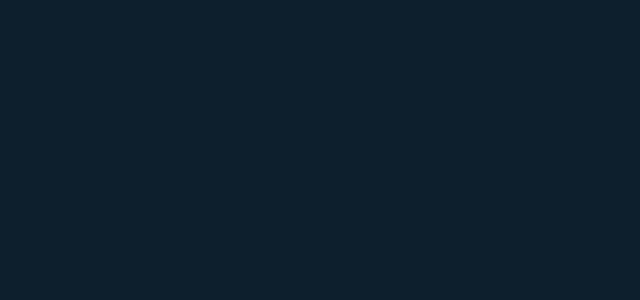
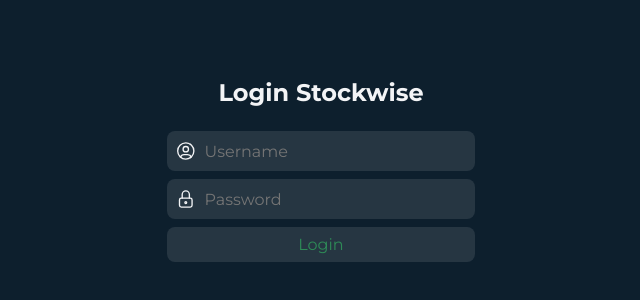
Before and after one commit to jihadable/stockwise, a React (Vite) app: page /login in a window 1280 px wide. Before the commit this address had no page. Shown: the part 230-530 px from the top of the page, without its empty margins (319-959 px from the left). Built offline with nearby package versions, Linux system fonts and the light colour scheme.

Commit message:
create login page

```diff
--- a/src/Router.tsx
+++ b/src/Router.tsx
@@ -7,6 +7,7 @@
 import { item } from "./components/itemType";
 import Detail from "./pages/Detail";
 import Edit from "./pages/Edit";
+import Login from "./pages/Login";
 
 export default function Router(){
 
@@ -93,6 +94,7 @@
         <BrowserRouter>
             <Routes>
                 <Route path="/" element={<Dashboard items={items} setItems={setItems} currencyItems={currencyItems} selectedCurrency={selectedCurrency} setSelectedCurrency={setSelectedCurrency} />}></Route>
+                <Route path="/login" element={<Login />}></Route>
                 <Route path="/add-product" element={<AddProduct setItems={setItems} />}></Route>
                 <Route path="/account" element={<Account userData={userData} setUserData={setUserData} />}></Route>
                 <Route path="/contact" element={<Contact />}></Route>
--- a/src/pages/Login.tsx
+++ b/src/pages/Login.tsx
@@ -0,0 +1,32 @@
+import { IconLock, IconUserCircle } from "@tabler/icons-react"
+import "../style/Login.css"
+import { useState } from "react"
+
+export default function Login(){
+
+    const [isLogin, setIsLogin] = useState<boolean | null>(null)
+
+    const onLogin = async() => {
+        const apiEndpoint = import.meta.env.VITE_API_ENDPOINT
+
+
+    }
+
+    return (
+        <div className="login">
+            <form action="">
+                <h2>Login Stockwise</h2>
+                <div className="username">
+                    <IconUserCircle stroke={1.5} />
+                    <input type="text" placeholder="Username" required />
+                </div>
+                <div className="password">
+                    <IconLock stroke={1.5} />
+                    <input type="password" placeholder="Password" required />
+                </div>
+                <button type="submit">Login</button>
+            </form>
+            {isLogin == false && <p>Username/Password salah</p>}
+        </div>
+    )
+}
--- a/src/style/Edit.css
+++ b/src/style/Edit.css
@@ -111,7 +111,7 @@
                             transition: all .2s;
 
                             &.cancel{
-                                color: #ff3d3d;
+                                color: var(--red);
                             }
 
                             &.save{
--- /dev/null
+++ b/src/style/Login.css
@@ -0,0 +1,66 @@
+@import url("./index.css");
+
+.login{
+    width: 100%;
+    height: 100vh;
+    display: flex;
+    flex-direction: column;
+    align-items: center;
+    justify-content: center;
+    padding: 1.5rem;
+    border-radius: .5rem;
+    color: var(--white);
+
+    & form{
+        display: flex;
+        flex-direction: column;
+        gap: .5rem;
+        align-items: center;
+        width: 25%;
+
+        & h2{
+            margin-bottom: 1rem;
+        }
+
+        .username, .password{
+            width: 100%;
+            display: flex;
+            align-items: center;
+            gap: 0.5rem;
+            padding: 0.5rem;
+            border-radius: .5rem;
+            background-color: rgb(255,255,255,.1);
+
+            & input{
+                width: 100%;
+                font-size: 1rem;
+                background-color: transparent;
+                border: none;
+                outline: none;
+                color: inherit;
+            }
+        }
+
+        & button{
+            width: 100%;
+            font-size: 1rem;
+            padding: 0.5rem;
+            border-radius: .5rem;
+            border: none;
+            background-color: rgb(255,255,255,.1);
+            color: var(--green);
+            cursor: pointer;
+            transition: all .2s;
+
+            &:hover{
+                background-color: rgb(255,255,255,.2);
+            }
+        }
+    }
+
+    & p{
+        font-size: .8rem;
+        color: var(--red);
+        margin-top: .5rem;
+    }
+}
--- a/src/style/index.css
+++ b/src/style/index.css
@@ -1,6 +1,7 @@
 :root{
     --black: #1a1a1a;
     --white: #f3f4f6;
+    --red: #ff3d3d;
     --green: #2e8b57;
     --darkGreen: #0d1f2d;
 }
```
Also changed, not shown: 1 other file (tests, documents, lock files or other folders).
